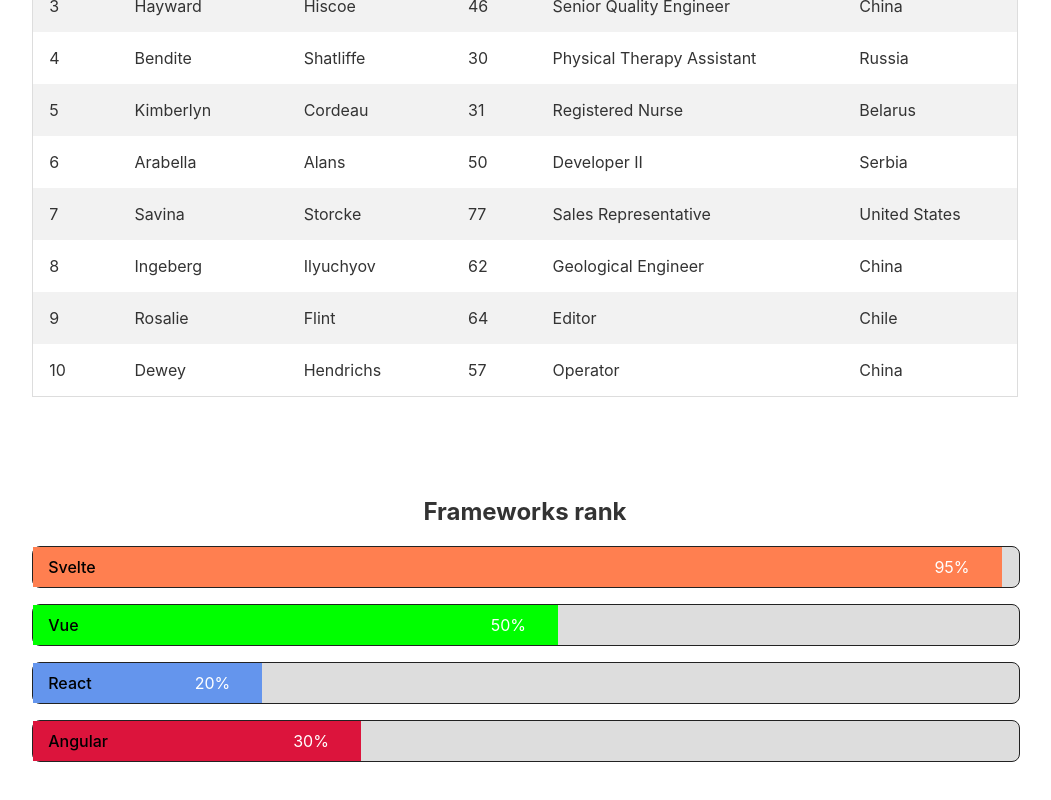
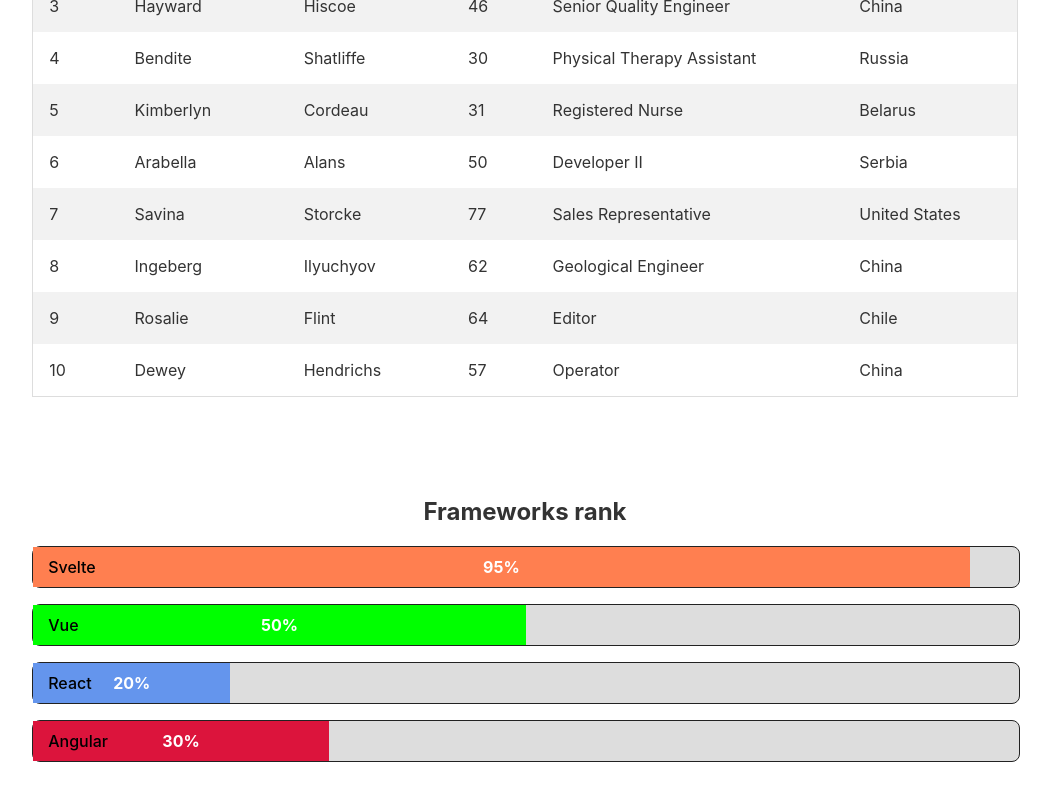
Before and after one commit to SinisaVukmirovic/How-To-Svelte, a Svelte app: page / in a window 1280 px wide. Shown: the part 7186-7986 px from the top of the page, without its empty margins (115-1166 px from the left). Built offline with nearby package versions, Linux system fonts and the light colour scheme.

Commit message:
Small Style change

```diff
--- a/src/projects/skill-bars/components/SkillBar.svelte
+++ b/src/projects/skill-bars/components/SkillBar.svelte
@@ -19,7 +19,7 @@
 <!-- MarkUp -->
 <div class="container">
     <span class="framework">{framework}</span>
-  <div class="skills" style="width: {$progress}%; background-color: {color}">{percent}%</div>
+    <div class="skills" style="width: {$progress}%; background-color: {color}">{percent}%</div>
 </div>
 
 <style>
@@ -45,8 +45,9 @@
   text-align: right; /* Right-align text */
   padding-top: 10px; /* Add top padding */
   padding-bottom: 10px; /* Add bottom padding */
-  padding-right: 2rem;
   color: white; /* White text color */
+  font-weight: bold;
+  text-align: center;
 }
 
 </style>
```
